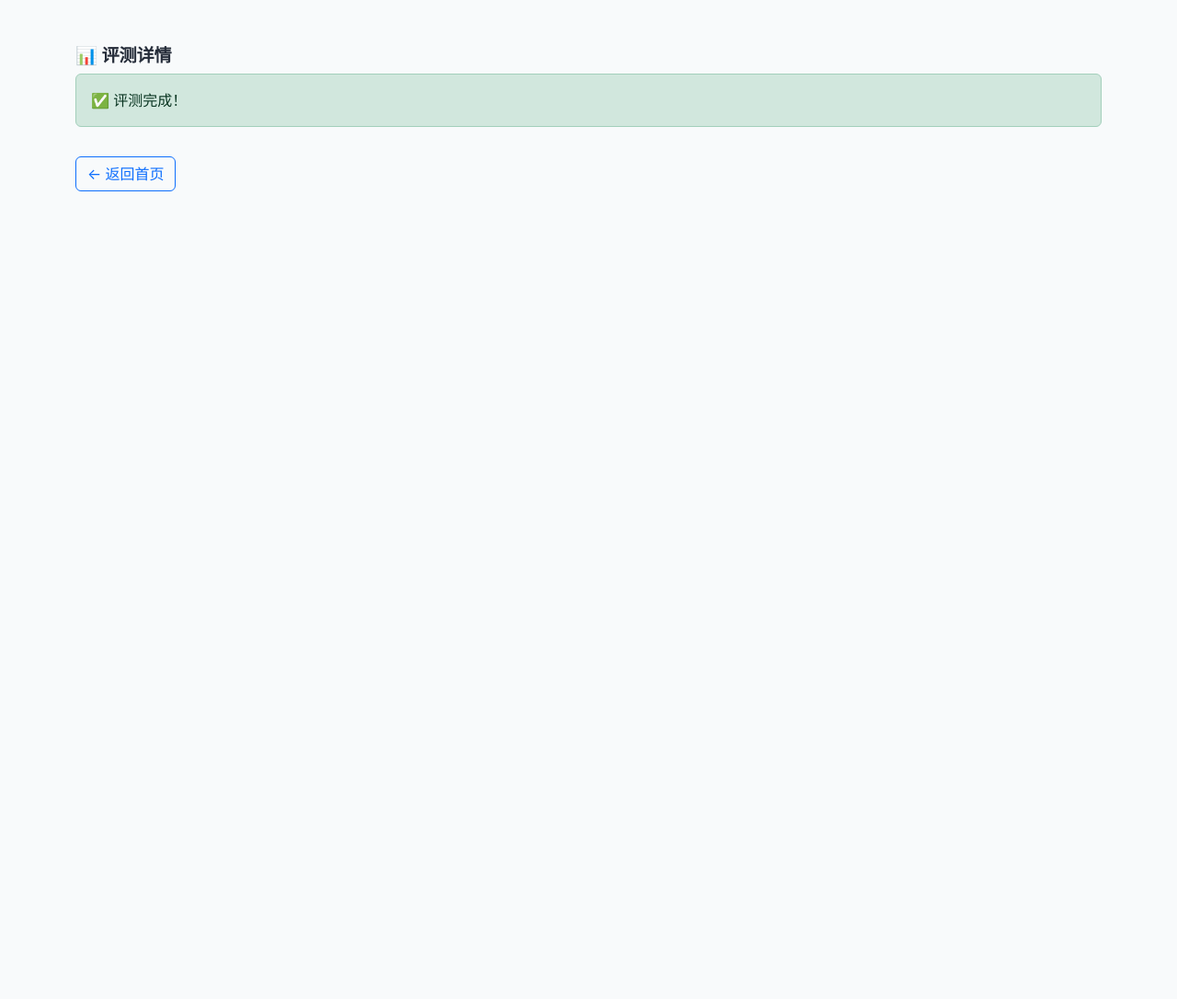
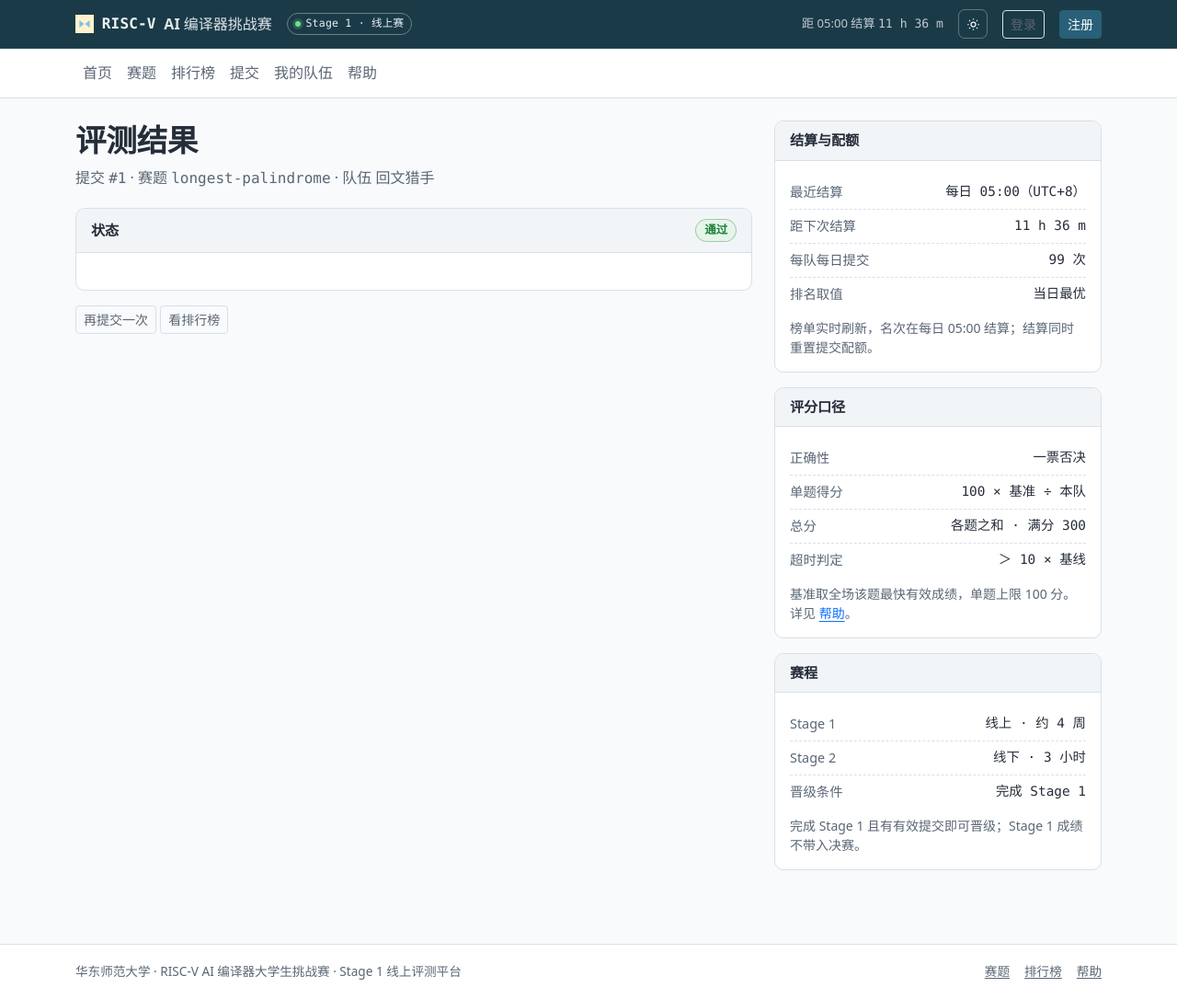
Before and after one commit to ScratchV-Compiler/riscv-ai-compiler-platform, a Flask app: page /result/1 in a window 1280 px wide. Shown: the whole page at 92% size. Before the commit the page ends 208 px from the top, so only its background shows below. Run offline with Flask 3, Linux system fonts and the light colour scheme; data comes from the database, SQL or seed files in the repository; some libraries are stand-ins or nearby versions.

Commit message:
feat(P3): 提交流程接入前端（提交页 + 结果页 + 榜单联动）
- /submit 页面：登录 + 入队校验、按题目显示入口符号与评测约定
- /api/submit 收紧：去掉 csrf.exempt（改走全局 CSRF）、按题目类型校验后缀、
  校验大小/空文件、队列深度超限返回 429；队伍名只取登录态（D9）
- result.html 重写：改为继承 base.html，渲染 verdict 徽章 + 逐用例
  指令数/基准/比值；pending/running 自动刷新
- tasks.py：worker 池化（默认 min(2,cpu)）、queue_depth()、
  启动时回收卡死的 running、worker 异常兜底写回终态
- problems.py：新增 matmul-4x4 展示元数据 + submittable 标记
- base.html：启用「提交」导航；_problem_block 显示是否开放提交

Co-Authored-By: Claude <noreply@anthropic.com>

```diff
--- a/app.py
+++ b/app.py
@@ -1,15 +1,18 @@
 import os
 import time
 import json
-from flask import Flask, request, jsonify, render_template, abort
+import secrets
+from flask import (Flask, request, jsonify, render_template, abort, flash,
+                   redirect, url_for)
 
 from flask_sqlalchemy import SQLAlchemy
 from config import Config
 from models import db, Submission
-from tasks import add_task, start_worker
+from tasks import add_task, start_worker, queue_depth, reap_stale_running
 from problems import PROBLEMS, get_problem, problem_ids
-from standings import build_standings
-from auth import bp as auth_bp, csrf, current_user
+from riscv_problems import get_eval_spec
+from standings import build_standings, last_reset_utc
+from auth import bp as auth_bp, csrf, current_user, login_required
 from seed import seed_demo_submissions
 
 app = Flask(__name__)
@@ -25,8 +28,9 @@ with app.app_context():
     if _seeded:
         print(f'[seed] 已从 data/demo_submissions.csv 导入 {_seeded} 条演示提交')
 
-# 启动后台 worker
+# 启动后台 worker，并回收上次运行残留的卡死记录
 start_worker(app)
+reap_stale_running(app)
 
 
 @app.context_processor
@@ -86,7 +90,16 @@ def help_page():
 
 @app.route('/result/<int:submission_id>')
 def result_page(submission_id):
-    return render_template('result.html')
+    submission = db.session.get(Submission, submission_id)
+    if submission is None:
+        abort(404)
+    details = None
+    if submission.details:
+        try:
+            details = json.loads(submission.details)
+        except ValueError:
+            details = None
+    return render_template('result.html', submission=submission, details=details)
 
 
 # ---------------------------------------------------------------------------
@@ -108,39 +121,108 @@ def api_problems():
     ])
 
 
-@app.route('/api/submit', methods=['POST'])
-@csrf.exempt  # 旧接口，P3 接入提交页后再补 CSRF token（见 docs/05 D9）
-def submit():
-    # D9：登录态优先取所属队伍名，未登录/未入队时回退表单 team 字段
-    user = current_user()
-    team_name = user.team.name if (user and user.team) else None
-    if not team_name:
-        team_name = request.form.get('team')
-    problem_id = request.form.get('problem')
-    file = request.files.get('code')
+def _team_quota_used(team_name):
+    """本队当日（自上次 05:00 结算起）的提交次数。"""
+    return Submission.query.filter(
+        Submission.team_name == team_name,
+        Submission.created_at >= last_reset_utc(),
+    ).count()
 
-    if not team_name or not problem_id or file is None:
-        return jsonify({'error': 'Missing fields'}), 400
 
-    # 保存源码
-    filename = f"{team_name}_{problem_id}_{int(time.time())}.py"
+def _create_submission(user, problem_id, file_storage):
+    """校验并落库一次提交。返回 (submission, error_message)。
+
+    按 D9 收紧：必须登录且已入队，队伍名只从登录态取，不再接受表单传入。
+    """
+    problem = get_problem(problem_id)
+    if problem is None:
+        return None, '赛题不存在'
+    spec = get_eval_spec(problem_id)
+    if spec is None:
+        return None, '该题暂未开放提交评测'
+    if user.team is None:
+        return None, '请先创建或加入一支队伍'
+    if file_storage is None or not (file_storage.filename or '').strip():
+        return None, '请选择要提交的源码文件'
+
+    suffix = spec['file_suffix']
+    if not file_storage.filename.lower().endswith(suffix):
+        return None, f'文件类型不符，本赛题请提交 {suffix} 文件'
+
+    data = file_storage.read()
+    max_bytes = app.config['SUBMISSION_MAX_BYTES']
+    if not data:
+        return None, '提交的文件是空的'
+    if len(data) > max_bytes:
+        return None, f'源码过大（{len(data)} 字节，上限 {max_bytes} 字节）'
+
+    quota = app.config['DAILY_QUOTA']
+    used = _team_quota_used(user.team.name)
+    if used >= quota:
+        return None, f'今日提交次数已用尽（{used}/{quota}）'
+
+    if queue_depth() >= app.config['MAX_QUEUE_DEPTH']:
+        return None, '评测队列繁忙，请稍后重试'
+
+    # 文件名不含队名/题名，避免路径穿越与特殊字符问题
+    filename = f"{int(time.time() * 1000)}_{secrets.token_hex(6)}{suffix}"
     save_path = os.path.join(app.config['UPLOAD_FOLDER'], filename)
-    file.save(save_path)
+    with open(save_path, 'wb') as f:
+        f.write(data)
 
-    # 创建提交记录
     submission = Submission(
-        team_name=team_name,
+        team_name=user.team.name,
         problem_id=problem_id,
         code_path=save_path,
-        status='pending'
+        status='pending',
     )
     db.session.add(submission)
     db.session.commit()
+    add_task(submission.id)
+    return submission, None
 
-    # 放入队列
-    add_task(submission.id)
 
-    return jsonify({'submission_id': submission.id, 'status': 'pending'})
+@app.route('/submit', methods=['GET', 'POST'])
+@login_required
+def submit_page():
+    user = current_user()
+    requested = request.values.get('problem')
+    problem = get_problem(requested) if requested else None
+    if problem is None or get_eval_spec(problem['id']) is None:
+        # 默认落到第一道可提交的题（problems.py 里存的是 dict，不是对象）
+        problem = next((p for p in PROBLEMS if get_eval_spec(p['id'])), PROBLEMS[0])
+
+    if request.method == 'GET':
+        spec = get_eval_spec(problem['id']) or {}
+        team = user.team
+        return render_template(
+            'submit.html', problem=problem, team=team,
+            suffix=spec.get('file_suffix', '.s'),
+            entry_symbol=spec.get('entry_symbol', 'cnn_entry'),
+            quota={'used': _team_quota_used(team.name) if team else 0,
+                   'limit': app.config['DAILY_QUOTA']},
+        )
+
+    submission, err = _create_submission(user, problem['id'], request.files.get('code'))
+    if err:
+        flash(err, 'error')
+        return redirect(url_for('submit_page', problem=problem['id']))
+    flash(f'已提交 #{submission.id}，正在评测', 'success')
+    return redirect(url_for('result_page', submission_id=submission.id))
+
+
+@app.route('/api/submit', methods=['POST'])
+def submit():
+    """JSON 提交接口。CSRF 由 Flask-WTF 全局校验（X-CSRFToken 头），按 D9 收紧为必须登录。"""
+    user = current_user()
+    if user is None:
+        return jsonify({'error': '请先登录'}), 401
+    problem_id = request.form.get('problem') or (request.get_json(silent=True) or {}).get('problem')
+    submission, err = _create_submission(user, problem_id, request.files.get('code'))
+    if err:
+        status = 429 if '队列繁忙' in err else 400
+        return jsonify({'error': err}), status
+    return jsonify({'submission_id': submission.id, 'status': 'pending'}), 201
 
 
 @app.route('/api/result/<int:submission_id>')
--- a/config.py
+++ b/config.py
@@ -63,6 +63,7 @@ class Config:
     SUBMISSION_MAX_BYTES = 256 * 1024   # 提交源码大小上限
     MAX_QUEUE_DEPTH = 50          # 评测队列深度上限，超了 /api/submit 返回 429
     WORKER_COUNT = 0              # 0 = 自动（min(2, cpu)）
+    STALE_RUNNING_MINUTES = 15    # 卡在 running 超过这么久就回收为失败
 
     # 沙箱：评测子进程降权到 SANDBOX_UID 并放进独立网络命名空间。
     # 以非 root 运行时把 ENABLE_SANDBOX 关掉即可降级（本地开发）。
--- a/templates/base.html
+++ b/templates/base.html
@@ -110,7 +110,8 @@
                  {% if ep == 'standings_page' %}aria-current="page"{% endif %}>排行榜</a>
             </li>
             <li class="nav-item">
-              <span class="nav-link disabled" aria-disabled="true" title="提交功能在下一阶段上线">提交</span>
+              <a class="nav-link{% if ep == 'submit_page' %} active{% endif %}" href="{{ url_for('submit_page') }}"
+                 {% if ep == 'submit_page' %}aria-current="page"{% endif %}>提交</a>
             </li>
             <li class="nav-item">
               <a class="nav-link{% if ep in ('auth.team_page', 'auth.team_join_page') %} active{% endif %}" href="{{ url_for('auth.team_page') }}"
--- a/templates/result.html
+++ b/templates/result.html
@@ -1,60 +1,122 @@
-<!DOCTYPE html>
-<html lang="zh-CN">
-<head>
-    <meta charset="UTF-8">
-    <meta name="viewport" content="width=device-width, initial-scale=1.0">
-    <title>评测结果</title>
-    <link href="https://cdn.jsdelivr.net/npm/bootstrap@5.3.0/dist/css/bootstrap.min.css" rel="stylesheet">
-    <link rel="stylesheet" href="{{ url_for('static', filename='style.css') }}">
-</head>
-<body>
-    <div class="container py-5">
-        <h2>📊 评测详情</h2>
-        <div id="resultContent">
-            <div class="spinner-border text-primary" role="status"></div> 等待评测...
-        </div>
-        <a href="/" class="btn btn-outline-primary mt-3">← 返回首页</a>
-    </div>
+{% extends 'base.html' %}
+{% block title %}评测结果 #{{ submission.id }} · RISC-V AI 编译器挑战赛{% endblock %}
 
-    <script>
-        const subId = window.location.pathname.split('/').pop();
-        async function pollResult() {
-            const resp = await fetch(`/api/result/${subId}`);
-            if (!resp.ok) {
-                document.getElementById('resultContent').innerHTML = '<div class="alert alert-danger">结果不存在</div>';
-                return;
-            }
-            const data = await resp.json();
-            const container = document.getElementById('resultContent');
+{% set verdict_badge = {
+  'accepted': 'vbadge-accepted',
+  'timeout': 'vbadge-warn',
+  'unsupported': 'vbadge-pending',
+  'internal_error': 'vbadge-critical',
+} %}
+{% set verdict_label = {
+  'accepted': '通过',
+  'compile_error': '编译失败',
+  'invalid': '结果不正确',
+  'timeout': '超时',
+  'runtime_error': '运行错误',
+  'internal_error': '系统错误',
+  'unsupported': '暂未开放评测',
+} %}
 
-            if (data.status === 'pending' || data.status === 'running') {
-                container.innerHTML = `<div class="spinner-border text-primary" role="status"></div> 评测中... (${data.status})`;
-                setTimeout(pollResult, 2000);  // 2秒后重试
-            } else if (data.status === 'success') {
-                // 解析 details JSON
-                let detailsHtml = '';
-                try {
-                    const details = JSON.parse(data.details || '{}');
-                    if (details.cases) {
-                        detailsHtml = '<table class="table table-bordered"><thead><tr><th>用例</th><th>周期数</th><th>指令数</th><th>得分</th></tr></thead><tbody>';
-                        details.cases.forEach(c => {
-                            detailsHtml += `<tr><td>#${c.case}</td><td>${c.cycles || 0}</td><td>${c.instructions || 0}</td><td>${(c.score || 0).toFixed(3)}</td></tr>`;
-                        });
-                        detailsHtml += '</tbody></table>';
-                        detailsHtml += `<p><strong>总分：</strong> ${details.total_score.toFixed(2)}</p>`;
-                    } else if (details.error) {
-                        detailsHtml = `<div class="alert alert-danger">评测失败：${details.error}</div>`;
-                    }
-                } catch (e) {
-                    detailsHtml = `<pre>${data.details || '无详细数据'}</pre>`;
-                }
-                container.innerHTML = `<div class="alert alert-success">✅ 评测完成！</div> ${detailsHtml}`;
-            } else {
-                container.innerHTML = `<div class="alert alert-danger">❌ 评测失败 (status: ${data.status})</div>`;
-            }
-        }
+{% block content %}
+<div class="page-head">
+  <h1>评测结果</h1>
+  <p class="lede">
+    提交 <span class="mono">#{{ submission.id }}</span> ·
+    赛题 <span class="mono">{{ submission.problem_id }}</span> ·
+    队伍 {{ submission.team_name }}
+  </p>
+</div>
 
-        pollResult();
-    </script>
-</body>
-</html>
+<section class="panel">
+  <div class="panel-head">
+    <h2>状态</h2>
+    {% if details and details.verdict in verdict_label %}
+    <span class="vbadge {{ verdict_badge.get(details.verdict, 'vbadge-error') }}">
+      {{ verdict_label[details.verdict] }}
+    </span>
+    {% else %}
+    <span class="vbadge vbadge-{{ 'accepted' if submission.status == 'success' else ('pending' if submission.status in ('pending', 'running') else 'error') }}">
+      {% if submission.status == 'pending' %}排队中
+      {% elif submission.status == 'running' %}评测中
+      {% elif submission.status == 'success' %}通过
+      {% else %}失败{% endif %}
+    </span>
+    {% endif %}
+  </div>
+  <div class="panel-body">
+    {% if submission.status in ('pending', 'running') %}
+      <div class="notice notice-info mb-0" role="status">
+        <span class="spinner-border spinner-border-sm" aria-hidden="true"></span>
+        <span>
+          {% if submission.status == 'pending' %}已进入评测队列，等待调度…{% else %}正在编译并在 qemu 上执行…{% endif %}
+          页面会自动刷新。
+        </span>
+      </div>
+      <script>setTimeout(function () { location.reload(); }, 2500);</script>
+    {% else %}
+      <p class="mb-2">
+        {% if details and details.score is not none %}
+        <strong>得分：{{ '%.2f'|format(details.score) }}</strong>
+        {% endif %}
+        {% if details and details.message %}
+        <span class="text-body-secondary">— {{ details.message }}</span>
+        {% endif %}
+      </p>
+      {% if details and details.verdict == 'accepted' %}
+      <dl class="spec">
+        <dt>基准指令数</dt><dd class="mono">{{ details.baseline_instructions }}</dd>
+        <dt>本队指令数</dt><dd class="mono">{{ details.player_instructions }}</dd>
+        <dt>评测种子</dt><dd class="mono">{{ details.seed }}</dd>
+      </dl>
+      {% endif %}
+    {% endif %}
+  </div>
+</section>
+
+{% if details and details.cases %}
+<section class="panel">
+  <div class="panel-head"><h2>用例明细</h2></div>
+  <div class="panel-body table-scroll">
+    <table class="table table-standings align-middle">
+      <thead>
+        <tr>
+          <th scope="col">用例</th>
+          <th scope="col">判定</th>
+          <th scope="col" class="text-end">指令数</th>
+          <th scope="col" class="text-end">基准</th>
+          <th scope="col" class="text-end">比值</th>
+        </tr>
+      </thead>
+      <tbody>
+        {% for c in details.cases %}
+        <tr>
+          <td class="n">#{{ c.case }}</td>
+          <td>
+            <span class="vbadge {{ verdict_badge.get(c.verdict, 'vbadge-error') }}">
+              {{ verdict_label.get(c.verdict, c.verdict) }}
+            </span>
+          </td>
+          <td class="n">{{ c.instructions if c.instructions is not none else '—' }}</td>
+          <td class="n">{{ c.baseline if c.baseline else '—' }}</td>
+          <td class="n">
+            {% if c.ratio is not none %}{{ '%.3f'|format(c.ratio) }}{% else %}—{% endif %}
+          </td>
+        </tr>
+        {% if c.detail %}
+        <tr>
+          <td></td>
+          <td colspan="4" class="small text-body-secondary">{{ c.detail }}</td>
+        </tr>
+        {% endif %}
+        {% endfor %}
+      </tbody>
+    </table>
+  </div>
+</section>
+{% endif %}
+
+<p class="mt-3">
+  <a class="btn btn-quiet btn-sm" href="{{ url_for('submit_page') }}">再提交一次</a>
+  <a class="btn btn-quiet btn-sm" href="{{ url_for('standings_page') }}">看排行榜</a>
+</p>
+{% endblock %}
```
Also changed, not shown: problems.py (+43 -5 lines), tasks.py (+65 -7 lines), templates/_problem_block.html (+10 -0 lines), templates/submit.html (added, +81 -0 lines).
